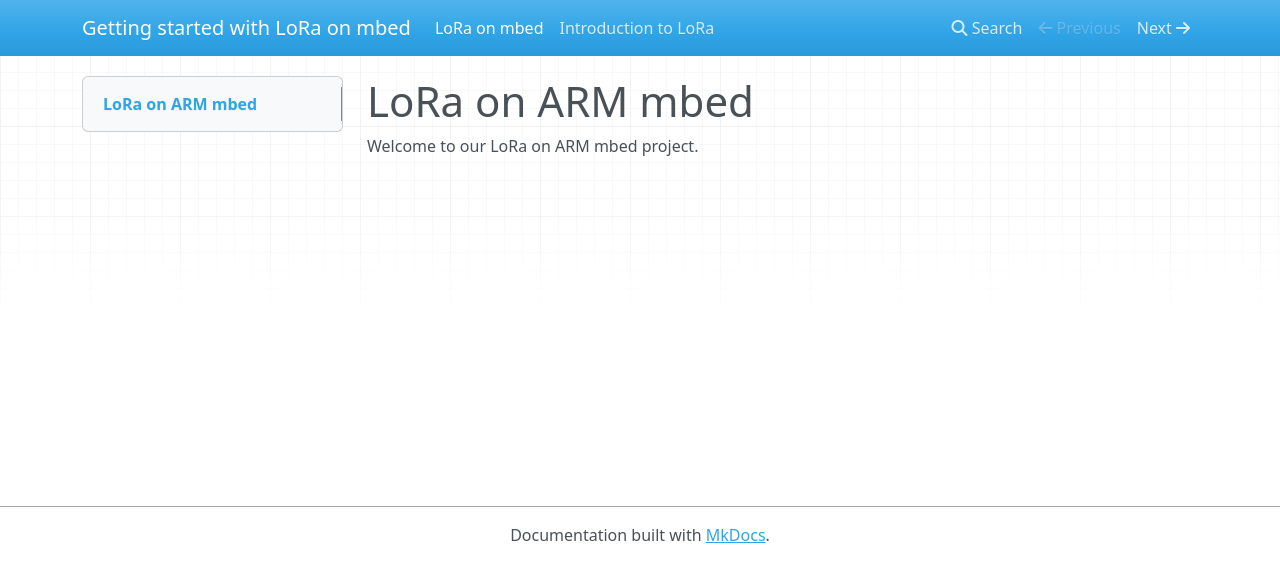
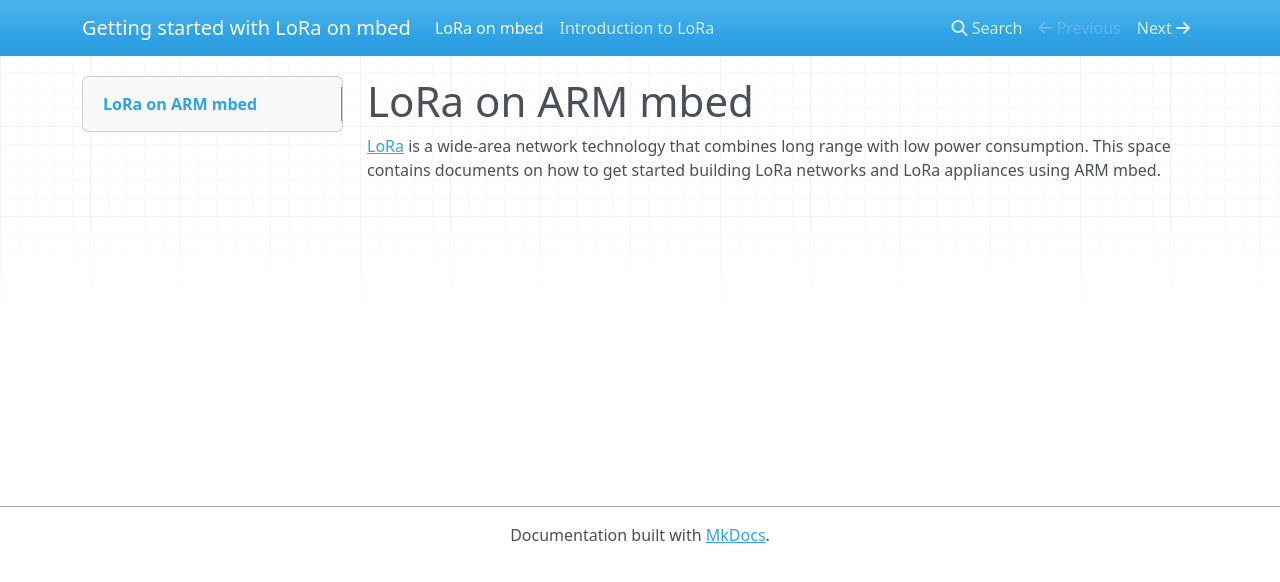
Before and after one commit to ARMmbed/lora-docs, an MkDocs documentation site: the page built from docs/index.md, in a window 1280 px wide. Shown: the top 582 px of the page. Built offline with MkDocs 1.6.1, drawn with Linux system fonts in a browser that asks for light colours; nearby versions of some CDN libraries; old or Windows-style settings are respelled for this version of MkDocs.

Commit message:
Adding text

```diff
--- a/docs/index.md
+++ b/docs/index.md
@@ -1,3 +1,3 @@
 # LoRa on ARM mbed
 
-Welcome to our LoRa on ARM mbed project.
+[LoRa](http://lora-alliance.org) is a wide-area network technology that combines long range with low power consumption. This space contains documents on how to get started building LoRa networks and LoRa appliances using ARM mbed.
```
